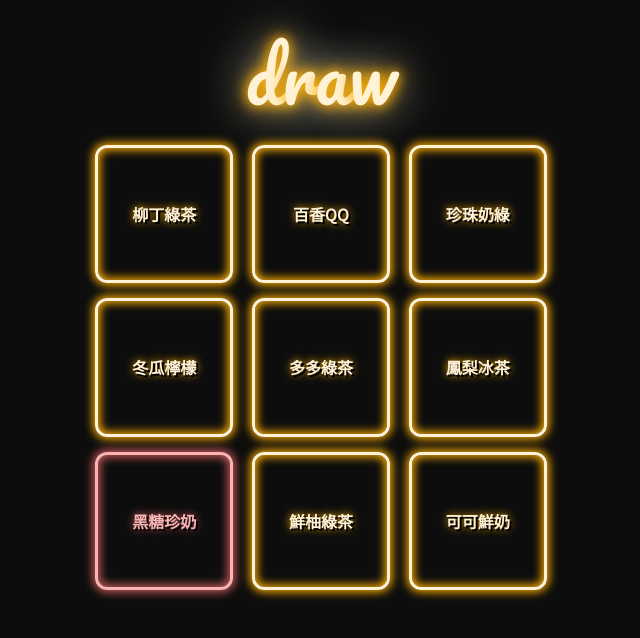
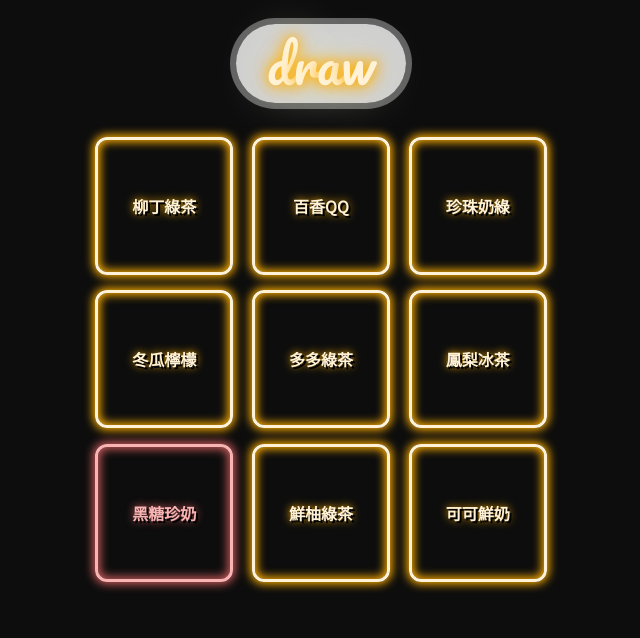
Before and after one commit to vii120/grid-draw, a Vue app: page / in a window 1280 px wide. Shown: the top 638 px of the page, without its empty margins (319-959 px from the left). Built offline with nearby package versions, Linux system fonts and the light colour scheme.

Commit message:
UPD: Update draw btn style

```diff
--- a/src/components/DrawGrid.vue
+++ b/src/components/DrawGrid.vue
@@ -116,10 +116,15 @@ $shadow-color: #ffaf00;
     font-family: 'Pacifico', cursive;
   }
   .draw-btn {
-    font-size: 0.7rem;
+    font-size: 0.5rem;
     color: $main-color;
     text-shadow: 0 0 12px $shadow-color, 0 0 20px $shadow-color,
       0 0 50px $main-color;
+    border-radius: 0.6rem;
+    background-color: rgba(#fff, 0.8);
+    box-shadow: 0 0 0 6px rgba(#fff, 0.35);
+    padding: 0.1rem 0.3rem;
+    margin-bottom: 0.15rem;
     &:not(.disabled) span:nth-child(2) {
       animation: blink 3s linear both infinite;
     }
```
